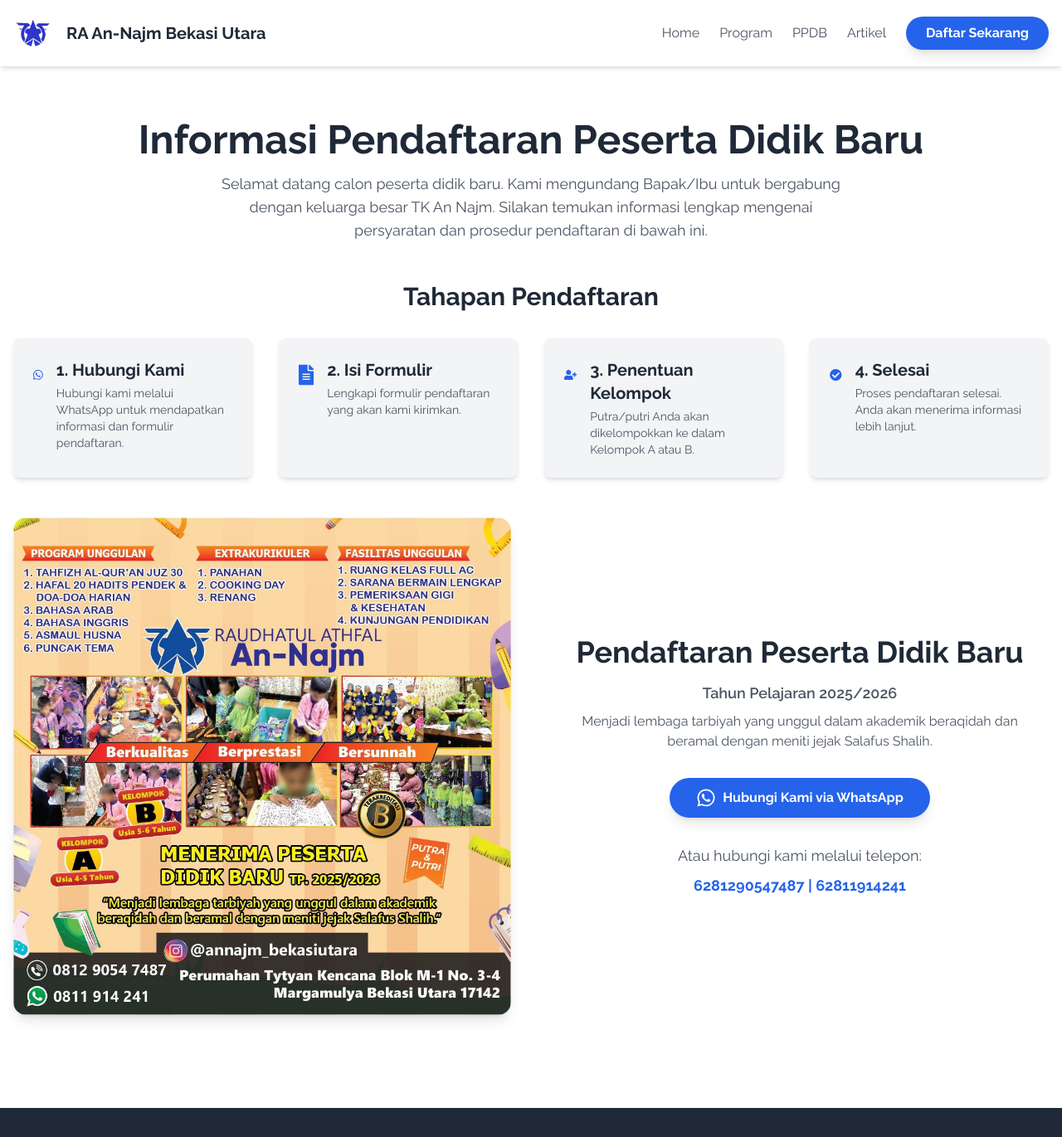
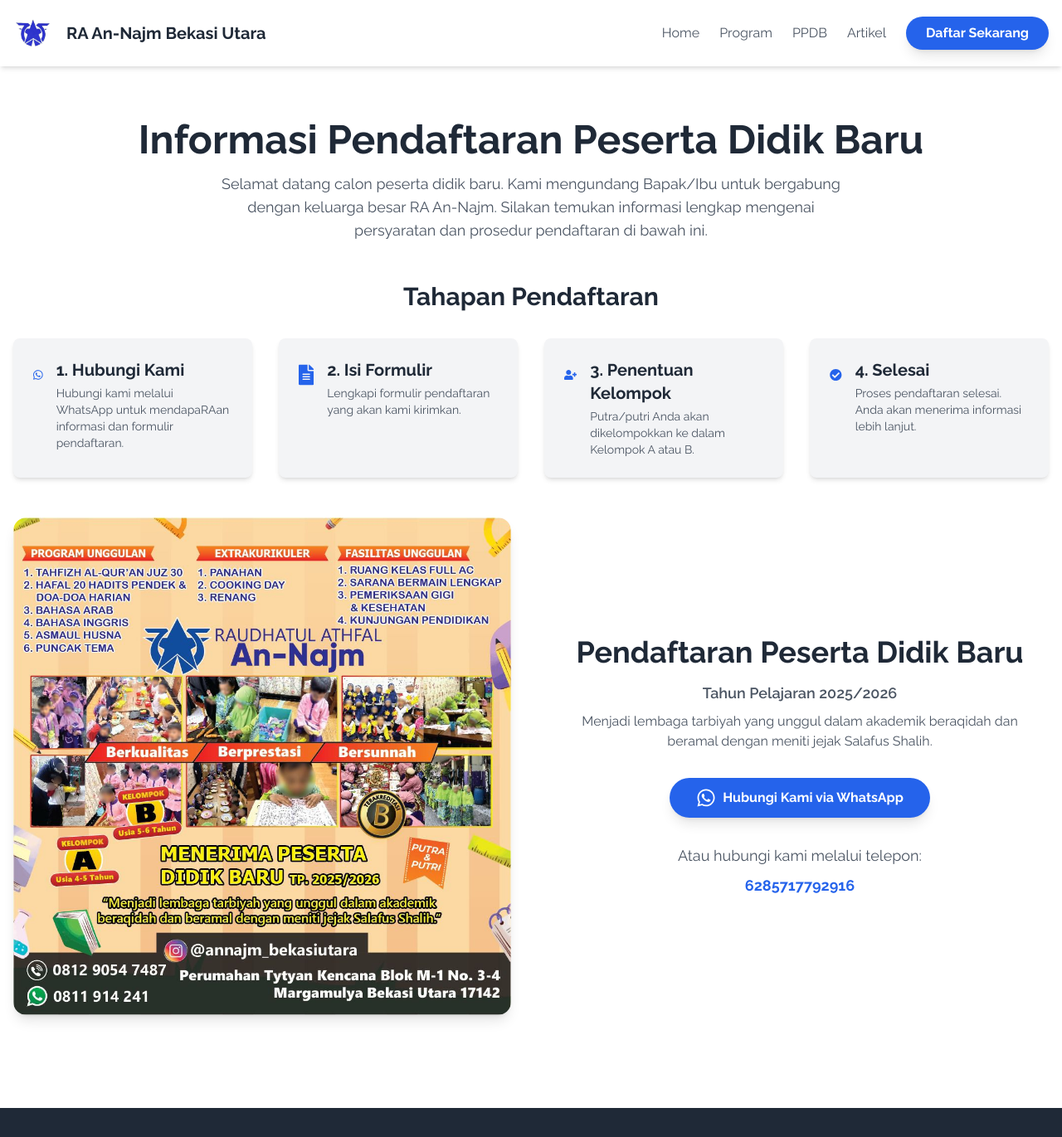
Before and after one commit to s-erzv/annajm, a React (Vite) app: page /ppdb in a window 1280 px wide. Shown: the top 1371 px of the page at 83% size. Built offline with nearby package versions, Linux system fonts and the light colour scheme.

Commit message:
revision

```diff
--- a/src/components/Footer.jsx
+++ b/src/components/Footer.jsx
@@ -17,7 +17,7 @@
             </p>
             <div className="flex justify-center md:justify-start space-x-4 mt-6">
               <a
-                href="https://wa.me/6281290547487"
+                href="https://wa.me/6285717792916"
                 target="_blank"
                 rel="noopener noreferrer"
                 aria-label="WhatsApp"
--- a/src/components/Galeri.jsx
+++ b/src/components/Galeri.jsx
@@ -19,7 +19,7 @@
         <div className="grid grid-cols-1 md:grid-cols-2 lg:grid-cols-3 gap-6">
           {galleryImages.map((imageUrl, index) => (
             <div key={index} className="rounded-lg overflow-hidden shadow-md transform hover:scale-105 transition-transform duration-300">
-              <img src={imageUrl} alt={`Kegiatan TK An Najm ${index + 1}`} className="w-full h-[270px] object-cover" />
+              <img src={imageUrl} alt={`Kegiatan RA An-Najm ${index + 1}`} className="w-full h-[270px] object-cover" />
             </div>
           ))}
         </div>
--- a/src/components/Hero.jsx
+++ b/src/components/Hero.jsx
@@ -10,7 +10,7 @@
               Mendidik Generasi Saleh <br /> dan Cerdas Sejak Dini
             </h1>
             <p className="text-lg md:text-xl text-text-base mb-8">
-              TK An Najm berkomitmen menanamkan nilai-nilai Islam dengan manhaj salaf,
+              RA An-Najm berkomitmen menanamkan nilai-nilai Islam dengan manhaj salaf,
               menciptakan lingkungan belajar yang aman dan penuh kasih sayang.
             </p>
             <a
@@ -24,8 +24,8 @@
           <div className="md:w-1/2">
             <img
               src="./hero.jpg"
-              alt="Anak-anak belajar di TK An Najm"
-              className="rounded-2xl shadow-lg w-full "
+              alt="Anak-anak belajar di RA An-Najm"
+              className="rounded-2xl shadow-lg w-full"
             />
           </div>
         </div>
--- a/src/components/Kontak.jsx
+++ b/src/components/Kontak.jsx
@@ -27,7 +27,7 @@
           <div className="mb-6">
             <h3 className="text-2xl font-bold text-heading-dark mb-2">Media Sosial</h3>
             <div className="flex space-x-4">
-              <a href="https://wa.me/6281290547487" target="_blank" rel="noopener noreferrer" className="text-primary hover:text-blue-700 transition-colors duration-300"><FaWhatsapp className="h-8 w-8" /></a>
+              <a href="https://wa.me/6285717792916" target="_blank" rel="noopener noreferrer" className="text-primary hover:text-blue-700 transition-colors duration-300"><FaWhatsapp className="h-8 w-8" /></a>
               <a href="https://www.instagram.com/annajm_bekasiutara?igsh=MXdla2pyajBibXg4dA%3D%3D&utm_source=qr" target="_blank" rel="noopener noreferrer" className="text-primary hover:text-blue-700 transition-colors duration-300"><FaInstagram className="h-8 w-8" /></a>
               <a href="https://www.tiktok.com/@raannajm?_t=ZS-8yYrQ6Lzhys&_r=1" target="_blank" rel="noopener noreferrer" className="text-primary hover:text-blue-700 transition-colors duration-300"><FaTiktok className="h-8 w-8" /></a>
               <a href="https://youtube.com/@annajmbekasiutara?feature=shared" target="_blank" rel="noopener noreferrer" className="text-primary hover:text-blue-700 transition-colors duration-300"><FaYoutube className="h-8 w-8" /></a>
@@ -37,14 +37,14 @@
 
         <div className="md:w-1/2 w-full h-80 rounded-2xl shadow-lg overflow-hidden">
           <iframe
-            src="https://www.google.com/maps/embed?pb=!1m18!1m12!1m3!1d3966.3553912539096!2d106.99938543140885!3d-6.216776348306648!2m3!1f0!2f0!3f0!3m2!1i1024!2i768!4f13.1!3m3!1m2!1s0x2e698dfe693c0fa9%3A0x9a5a092583ca391!2sTK%2FRA%20AN-NAJM!5e0!3m2!1sid!2sid!4v1754145123755!5m2!1sid!2sid"
+            src="https://www.google.com/maps/embed?pb=!1m18!1m12!1m3!1d3966.3553912539096!2d106.99938543140885!3d-6.216776348306648!2m3!1f0!2f0!3f0!3m2!1i1024!2i768!4f13.1!3m3!1m2!1s0x2e698dfe693c0fa9%3A0x9a5a092583ca391!2sRA%2FRA%20AN-NAJM!5e0!3m2!1sid!2sid!4v1754145123755!5m2!1sid!2sid"
             width="100%"
             height="100%"
             style={{ border: 0 }}
             allowFullScreen=""
             loading="lazy"
             referrerPolicy="no-referrer-when-downgrade"
-            title="Lokasi TK An Najm"
+            title="Lokasi RA An-Najm"
           >
           </iframe>
         </div>
--- a/src/components/Pendaftaran.jsx
+++ b/src/components/Pendaftaran.jsx
@@ -2,10 +2,9 @@
 import { FaWhatsapp } from 'react-icons/fa';
 
 const Pendaftaran = () => {
-  const primaryPhone = "6281290547487";
-  const secondaryPhone = "62811914241";
+  const primaryPhone = "6285717792916";
 
-  const whatsappLink = `https://wa.me/${primaryPhone}?text=Assalamualaikum%2C%20saya%20tertarik%20untuk%20mendaftarkan%20anak%20saya%20di%20TK%20An%20Najm.%20Mohon%20informasi%20selanjutnya.`;
+  const whatsappLink = `https://wa.me/${primaryPhone}?text=Assalamualaikum%2C%20saya%20tertarik%20untuk%20mendaftarkan%20anak%20saya%20di%20RA%20An%20Najm.%20Mohon%20informasi%20selanjutnya.`;
 
   return (
     <section id="pendaftaran" className="bg-white py-16">
@@ -34,7 +33,7 @@
 
         <p className="text-lg text-text-base mb-2">Atau hubungi kami melalui telepon:</p>
         <p className="text-lg font-bold text-primary">
-          <a href={`tel:${primaryPhone}`} className="hover:underline">{primaryPhone}</a> | <a href={`tel:${secondaryPhone}`} className="hover:underline">{secondaryPhone}</a>
+          <a href={`tel:${primaryPhone}`} className="hover:underline">{primaryPhone}</a>
         </p>
       </div>
     </section>
--- a/src/components/TentangKami.jsx
+++ b/src/components/TentangKami.jsx
@@ -16,21 +16,23 @@
           <h2 className="text-3xl md:text-4xl font-extrabold text-heading-dark mb-4">
             Tentang Kami
           </h2>
-          <p className="text-sm mb-4 leading-relaxed">
-            Taman Pendidikan Prasekolah Terpadu / Taman Kanak-kanak An-Najm didirikan untuk memberi solusi bagi pendidikan prasekolah alternatif. An-Najm merupakan lembaga tarbiyah yang menerapkan metode pembelajaran dengan mengikuti perkembangan fitrah anak didik.
+          <p className="text-base mb-4 text-justify leading-relaxed">
+            Taman Pendidikan Prasekolah Terpadu / Taman Kanak-kanak An-Najm didirikan untuk memberikan solusi bagi pendidikan prasekolah alternatif. An-Najm merupakan lembaga tarbiyah yang menerapkan metode pembelajaran dengan mengikuti perkembangan fitrah anak didik.
           </p>
-          <p className="text-sm mb-4 leading-relaxed">
-            An-Najm mengembangkan pembelajaran yang berorientasi kepada masa depan merujuk kepada sunnah Rasulullah Shallallahu 'alaihi wasallam. An-Najm berikhtiar memberikan pengabdian terbaik kepada Allah Ta'ala melalui bidang pendidikan guna menghantarkan generasi rabbi radliya, generasi yang meraih kemuliaan dan ridla Allah Subhanahu Wa Ta'ala.
+          <p className="text-base mb-4 text-justify leading-relaxed">
+            An-Najm mengembangkan pembelajaran yang berorientasi pada masa depan, merujuk pada sunnah Rasulullah Shallallahu 'alaihi wasallam. An-Najm berikhtiar memberikan pengabdian terbaik kepada Allah Ta'ala melalui bidang pendidikan guna menghantarkan generasi 'rabi radliya', generasi yang meraih kemuliaan dan rida Allah Subhanahu Wa Ta'ala.
           </p>
-          <p className="text-sm mb-8 leading-relaxed italic">
-            "Bapak dan Ibu, putra-putri kita yang masih bersih dan berfikir hanif, selayaknya kita jaga dengan memberikan pondasi pendidikan Aqidah dan Ibadah yang bersih dari segala sesuatu yang menyelisihi Sunnah..."
+          <p className="text-base mb-8 text-justify leading-relaxed italic">
+            Bapak dan Ibu, putra-putri kita yang masih bersih dan berpikir hanif, selayaknya kita jaga dengan memberikan pondasi pendidikan akidah dan ibadah yang bersih dari segala sesuatu yang menyelisihi Sunnah...
           </p>
 
+          <div className="mt-6">
             <h3 className="text-xl font-bold text-heading-dark mb-3">Informasi Kelompok</h3>
             <ul className="list-disc list-inside space-y-1 text-text-base">
-              <li>Kelompok A : Usia 3,5 - 4,5 Tahun</li>
-              <li>Kelompok B : Usia 4,5 - 5,5 Tahun</li>
+              <li>Kelompok A : Usia 4 - 5 Tahun</li>
+              <li>Kelompok B : Usia 5 - 6 Tahun</li>
             </ul>
+          </div>
         </div>
       </div>
     </section>
--- a/src/data/articles.json
+++ b/src/data/articles.json
@@ -2,7 +2,7 @@
   {
     "id": 1,
     "title": "Hak-hak Pendidikan Anak Dalam Islam",
-    "author": "TK AN NAJM",
+    "author": "TK An-Najm",
     "date": "01 Agustus 2025",
     "label": ["Kajian Islam", "Pendidikan Islam"],
     "excerpt": "Hak-hak yang harus dipenuhi supaya seorang anak muslim berada pada keadaan yang cocok untuk pendidikan Islam yang benar banyak sekali, kami akan meyebutkan di antaranya.",
@@ -12,7 +12,7 @@
   {
     "id": 2,
     "title": "Langkah Menanamkan Kehormatan Pada Anak",
-    "author": "TK AN NAJM",
+    "author": "TK An-Najm",
     "date": "01 Agustus 2025",
     "label": ["Kajian Islam", "Pendidikan Islam"],
     "excerpt": "Pendidikan yang buruk tanpa kontrol kontinyu di rumah, merupakan faktor dominan munculnya tindak keburukan dari anak-anak. Mereka hidup tanpa pengarahan atau pembinaan.",
@@ -22,7 +22,7 @@
   {
     "id": 3,
     "title": "Anak Nakal, Bagaimana Mengatasinya? (3)",
-    "author": "TK AN NAJM",
+    "author": "TK An-Najm",
     "date": "29 Juli 2025",
     "label": ["Kajian Islam", "Pendidikan Islam"],
     "excerpt": "Syariat Islam yang agung mengajarkan kepada umatnya beberapa cara pendidikan bagi anak yang bisa ditempuh untuk meluruskan penyimpangan akhlaknya.",
@@ -32,7 +32,7 @@
   {
     "id": 4,
     "title": "Anak Nakal, Bagaimana Mengatasinya? (2)",
-    "author": "TK AN NAJM",
+    "author": "TK An-Najm",
     "date": "28 Juli 2025",
     "label": ["Kajian Islam", "Pendidikan Islam"],
     "excerpt": "Termasuk sebab utama yang memicu penyimpangan akhlak pada anak, bahkan pada semua manusia secara umum, adalah godaan setan yang telah bersumpah di hadapan Allah Subhanahu wa Ta’ala untuk menyesatkan manusia dari jalan-Nya yang lurus.",
@@ -42,7 +42,7 @@
   {
     "id": 5,
     "title": "Anak Nakal, Bagaimana Mengatasinya? (1)",
-    "author": "TK AN NAJM",
+    "author": "TK An-Najm",
     "date": "27 Juli 2025",
     "label": ["Kajian Islam", "Pendidikan Islam"],
     "excerpt": "Mendidik anak merupakan perkara yang mulia tapi gampang-gampang susah dilakukan, karena di satu sisi, setiap orang tua tentu menginginkan anaknya tumbuh dengan akhlak dan tingkah laku terpuji.",
--- a/src/pages/PPDBPage.jsx
+++ b/src/pages/PPDBPage.jsx
@@ -14,7 +14,7 @@
           </h1>
           <p className="text-lg text-text-base max-w-3xl mx-auto">
             Selamat datang calon peserta didik baru. Kami mengundang Bapak/Ibu untuk bergabung
-            dengan keluarga besar TK An Najm. Silakan temukan informasi lengkap mengenai
+            dengan keluarga besar RA An-Najm. Silakan temukan informasi lengkap mengenai
             persyaratan dan prosedur pendaftaran di bawah ini.
           </p>
         </div>
@@ -27,7 +27,7 @@
               <FaWhatsapp className="h-8 w-8 text-primary mt-1" />
               <div>
                 <h3 className="text-xl font-bold text-heading-dark">1. Hubungi Kami</h3>
-                <p className="text-text-base text-sm mt-1">Hubungi kami melalui WhatsApp untuk mendapatkan informasi dan formulir pendaftaran.</p>
+                <p className="text-text-base text-sm mt-1">Hubungi kami melalui WhatsApp untuk mendapaRAan informasi dan formulir pendaftaran.</p>
               </div>
             </div>
             <div className="bg-gray-100 p-6 rounded-lg shadow-md flex items-start space-x-4">
--- a/src/pages/ProgramPage.jsx
+++ b/src/pages/ProgramPage.jsx
@@ -9,7 +9,7 @@
           Program Pembelajaran Kami
         </h1>
         <p className="text-lg text-text-base mb-12 max-w-3xl mx-auto text-center">
-          Program pendidikan di TK An Najm dirancang untuk mengembangkan potensi anak secara holistik, mencakup aspek akidah, akhlak, kognitif, motorik, bahasa, dan sosial emosional, dengan landasan Al-Qur'an dan As-Sunnah.
+          Program pendidikan di RA An-Najm dirancang untuk mengembangkan potensi anak secara holistik, mencakup aspek akidah, akhlak, kognitif, motorik, bahasa, dan sosial emosional, dengan landasan Al-Qur'an dan As-Sunnah.
         </p>
         <Program />
       </div>
```
Also changed, not shown: 1 other file (tests, documents, lock files or other folders).
